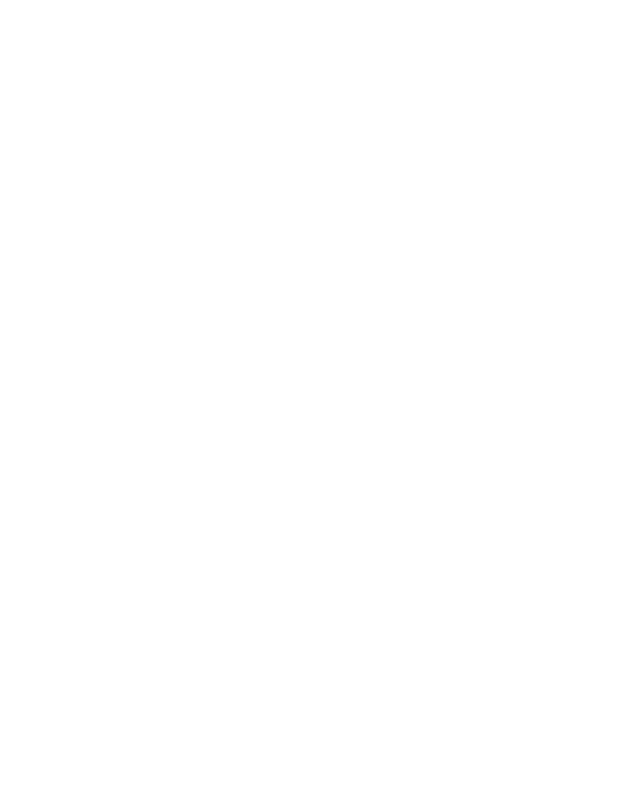
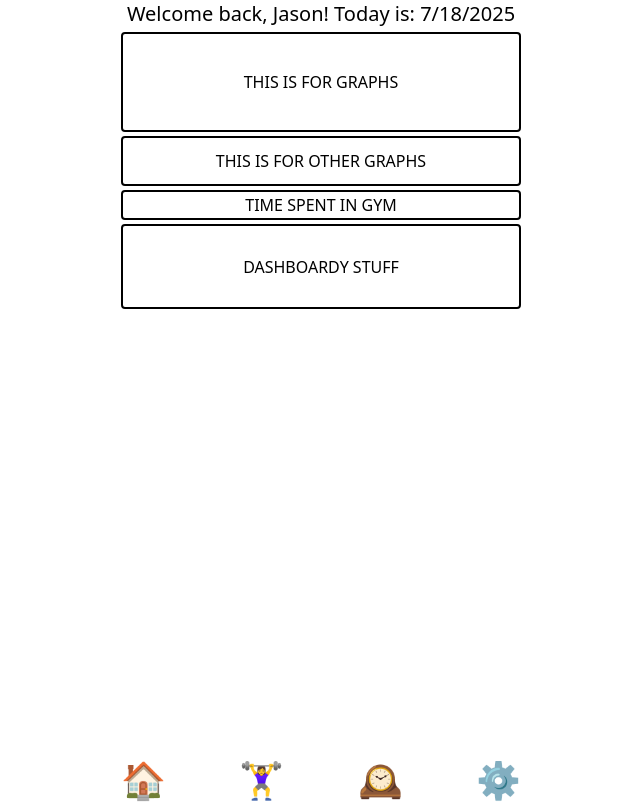
Before and after one commit to jason-devs/trackr, a React (Vite) app: page /dashboard in a window 1280 px wide. Before the commit this address had no page. Shown: the whole page, without its empty margins (319-959 px from the left). Built offline with nearby package versions, Linux system fonts and the light colour scheme.

Commit message:
feature: add dashboard page

```diff
--- a/src/App.jsx
+++ b/src/App.jsx
@@ -1,11 +1,13 @@
 import { BrowserRouter, Route, Routes } from "react-router-dom";
 import Landing from "./pages/Landing";
+import Dashboard from "./pages/Dashboard";
 
 function App() {
   return (
     <BrowserRouter>
       <Routes>
         <Route index element={<Landing />} />
+        <Route path="dashboard" element={<Dashboard />} />
       </Routes>
     </BrowserRouter>
   );
--- /dev/null
+++ b/src/pages/Dashboard.jsx
@@ -0,0 +1,31 @@
+import { NavLink } from "react-router-dom";
+
+function Dashboard() {
+  const date = new Date().toLocaleDateString();
+
+  return (
+    <div className="flex h-[100svh] flex-col items-center gap-1">
+      <p className="text-xl">Welcome back, Jason! Today is: {date}</p>
+      <div className="flex h-[100px] w-[400px] items-center justify-center rounded-sm border-2">
+        THIS IS FOR GRAPHS
+      </div>
+      <div className="flex h-[50px] w-[400px] items-center justify-center rounded-sm border-2">
+        THIS IS FOR OTHER GRAPHS
+      </div>
+      <div className="flex h-[30px] w-[400px] items-center justify-center rounded-sm border-2">
+        TIME SPENT IN GYM
+      </div>
+      <div className="flex h-[85px] w-[400px] items-center justify-center rounded-sm border-2">
+        DASHBOARDY STUFF
+      </div>
+      <nav className="mt-auto flex w-[400px] items-center justify-between">
+        <NavLink className="text-4xl">🏠</NavLink>
+        <NavLink className="text-4xl">🏋️‍♀️</NavLink>
+        <NavLink className="text-4xl">🕰</NavLink>
+        <NavLink className="text-4xl">⚙️</NavLink>
+      </nav>
+    </div>
+  );
+}
+
+export default Dashboard;
--- a/src/pages/Landing.jsx
+++ b/src/pages/Landing.jsx
@@ -1,12 +1,17 @@
+import { NavLink } from "react-router-dom";
+
 function Landing() {
   return (
     <div className="flex h-[100svh] flex-col items-center justify-center gap-1">
       <h1 className="py-5 text-9xl">
         Trackr <span>🏋️‍♀️</span>
       </h1>
-      <button className="rounded-sm border-2 px-4 py-1 text-xl font-black">
+      <NavLink
+        to="dashboard"
+        className="rounded-sm border-2 px-4 py-1 text-xl font-black"
+      >
         Sign Up
-      </button>
+      </NavLink>
       <p>
         Or Log In <button className="underline">here.</button>
       </p>
```
